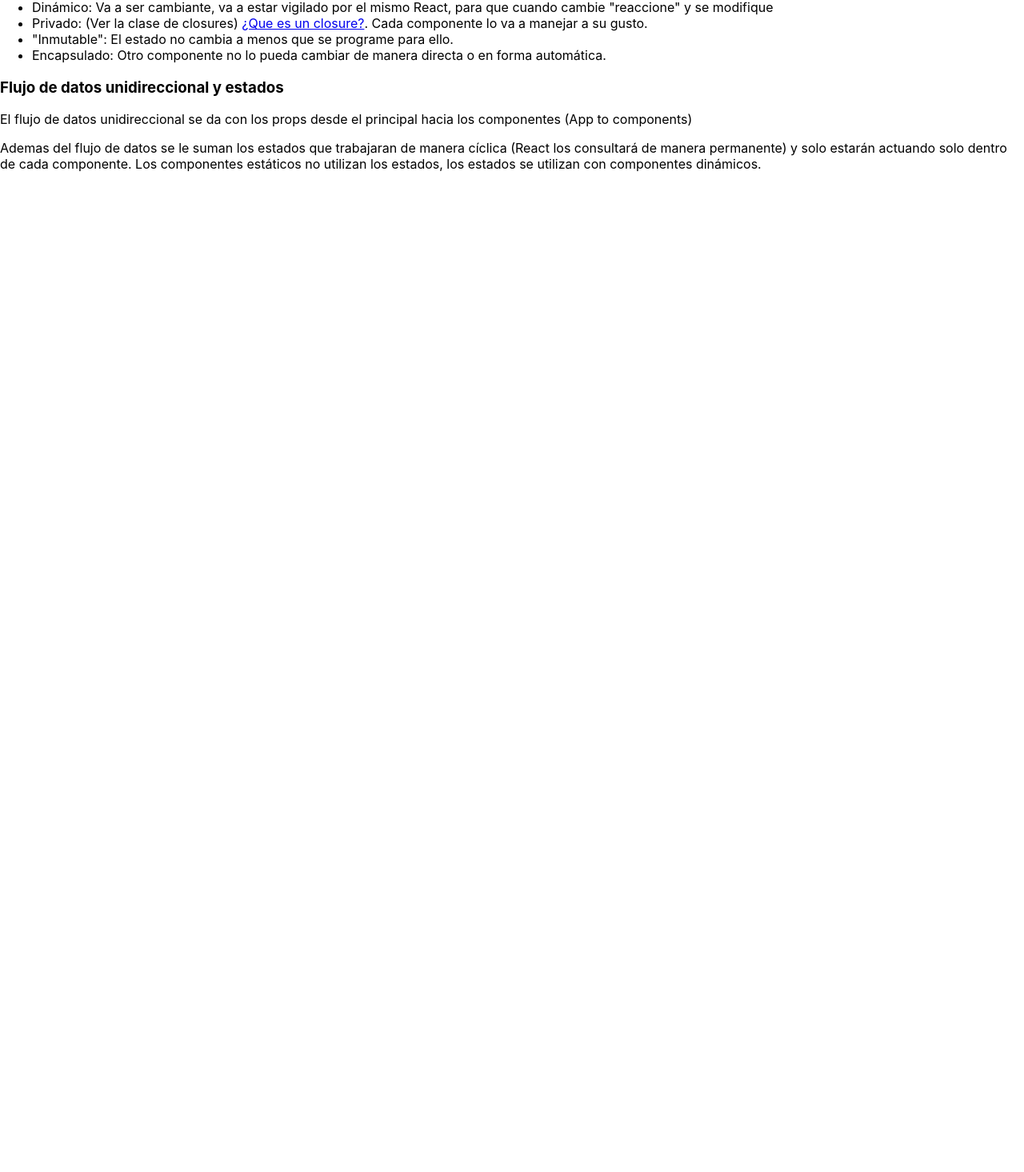
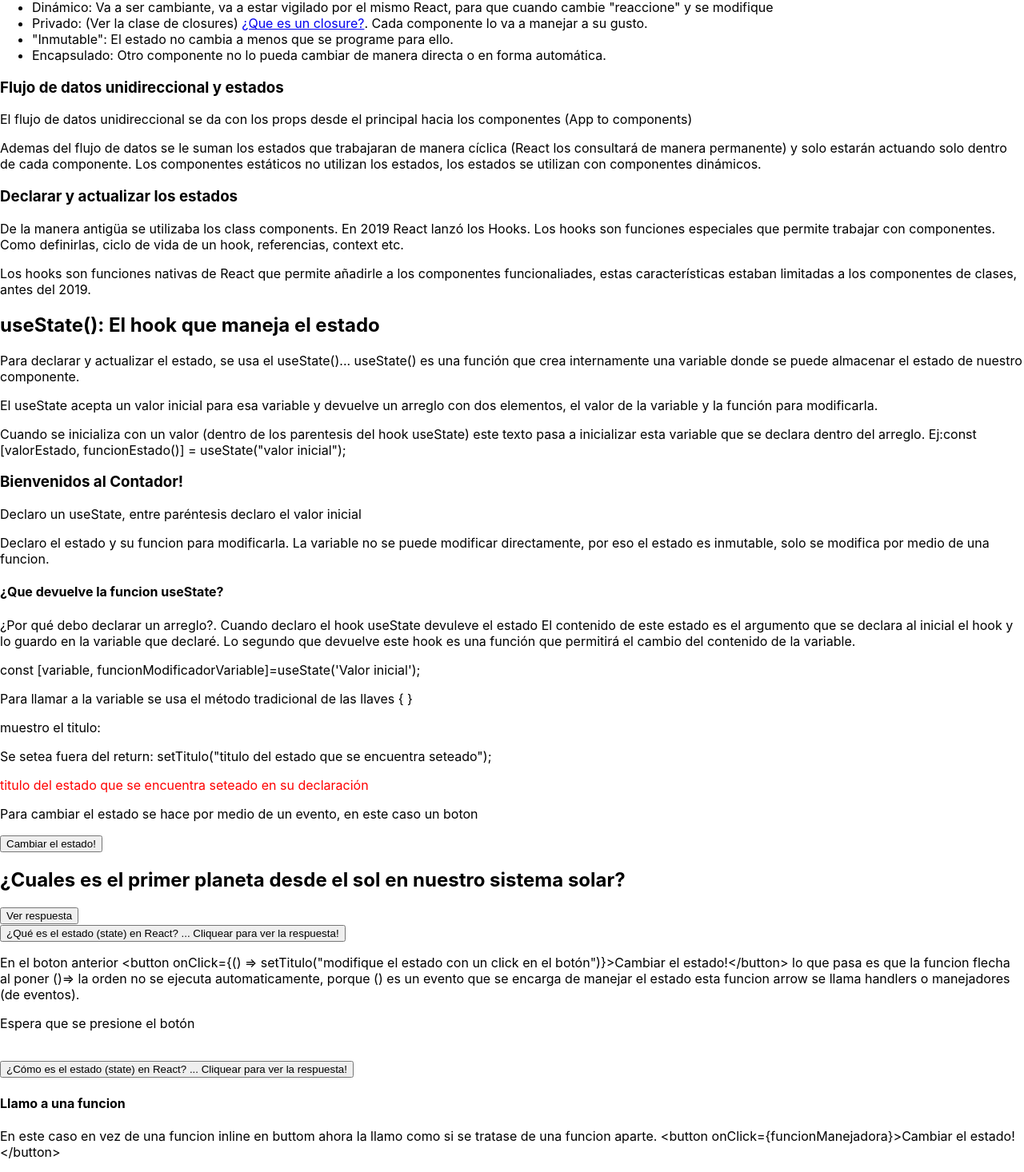
Before and after one commit to patricioprietogaray/numen2023, a React (Create React App) app: page / in a window 1280 px wide. Shown: the part 2321-3787 px from the top of the page at 80% size. Before the commit the page ends 2552 px from the top, so only its background shows below. Built offline with nearby package versions, Linux system fonts and the light colour scheme.

Commit message:
funciones arrow y uso de useState

```diff
--- a/src/App.js
+++ b/src/App.js
@@ -1,5 +1,6 @@
 // import logo from './logo.svg';
 import './App.css';
+import Contador from './componentes/contador';
 
 function App() {
 
@@ -220,9 +221,37 @@ function App() {
       <p>Ademas del flujo de datos se le suman los estados que trabajaran de manera cíclica
         (React los consultará de manera permanente) y solo estarán actuando solo dentro de cada componente. Los componentes
         estáticos no utilizan los estados, los estados se utilizan con componentes dinámicos.
+      </p>
+      <h3>
+        Declarar y actualizar los estados
+      </h3>
+      <p>
+        De la manera antigüa se utilizaba los class components. En 2019 React lanzó los Hooks.
+        Los hooks son funciones especiales que permite trabajar con componentes. Como definirlas,
+        ciclo de vida de un hook, referencias, context etc.
+      </p>
+      <p>
+        Los hooks son funciones nativas de React que permite añadirle a los componentes
+        funcionaliades, estas características estaban limitadas a los componentes de clases,
+        antes del 2019.
+      </p>
+      <h2>useState(): El hook que maneja el estado</h2>
+      <p>Para declarar y actualizar el estado, se usa el useState()... useState() es una
+        función que crea internamente una variable donde se puede almacenar el estado de
+        nuestro componente.</p>
+      <p>
+        El useState acepta un valor inicial para esa variable y devuelve un arreglo con
+        dos elementos, el valor de la variable y la función para modificarla.
+      </p>
+      <p>
+        Cuando se inicializa con un valor (dentro de los parentesis del hook useState) este
+        texto pasa a inicializar esta variable que se declara dentro del arreglo. Ej:
+        {'const [valorEstado, funcionEstado()] = useState("valor inicial");'}
+      </p>
+      <Contador />
 
-      </p>
-      {/* 50 minutos */}
+
+      {/* 56 minutos */}
     </>
   );
 }
--- /dev/null
+++ b/src/componentes/contador.js
@@ -0,0 +1,102 @@
+import React, { useState } from 'react';
+
+const Contador = () => {
+    // useState -> se declara el estado
+    // devuelve un array con el estado y una funcion para cambiarlo
+    // el estado esta protegido, privado y encapsulado
+    // si se declara con let puedo cambiar directamente titulo
+    const [titulo, setTitulo] = useState('titulo del estado que se encuentra seteado en su declaración');
+    // titulo = "Pindonga";
+    // setTitulo('titulo del estado que se encuentra seteado');
+
+     const [planeta, setPlaneta] = useState('');
+
+    // const [planetaOrden, setPlanetaOrden] = useState('-1');
+
+    // const mostrarPlanetaOrden = (planetaOrden) => {
+    //     switch (planetaOrden) {
+    //         case 0:
+    //             setPlanetaOrden(`Orden del planeta: ${planetaOrden} - El Sol`);
+    //             return setPlanetaOrden(planetaOrden + 1);
+    //         case 1:
+    //             setPlanetaOrden(`Orden del planeta: ${planetaOrden} - Mercurio`);
+    //             return setPlanetaOrden(planetaOrden + 1);
+    //         default:
+    //             return `Orden del planeta: ${planetaOrden}`;
+    //     }
+    // }
+
+    const [que, setQue] = useState("");
+    // setQue("que es el estado?");
+    const [como, setComo] = useState("");
+
+    const queEstado = () => setQue("que es el estado?");
+
+    const comoEstado = () => {
+        setComo("como es el estado?");
+    }
+
+    const [maneja, setManeja] = useState("");
+
+    const verFuncionManejadora = () => {
+        setManeja("Llamado a una funcion manejadora");
+    }
+
+    const ocultarFuncionManejadora = () => {
+        setManeja("");
+    }
+    return (
+        <div>
+            <h3>Bienvenidos al Contador!</h3>
+
+            <p>Declaro un useState, entre paréntesis declaro el valor inicial</p>
+            <p>Declaro el estado y su funcion para modificarla. La variable no se puede modificar directamente,
+                por eso el estado es inmutable, solo se modifica por medio de una funcion.
+            </p>
+            <h4>¿Que devuelve la funcion useState?</h4>
+            <p>
+                ¿Por qué debo declarar un arreglo?. Cuando declaro el hook useState devuleve el estado
+                El contenido de este estado es el argumento que se declara al inicial el hook y lo guardo
+                en la variable que declaré. Lo segundo que devuelve este hook es una función que permitirá
+                el cambio del contenido de la variable.
+            </p>
+            <p>const {"[variable, funcionModificadorVariable]=useState('Valor inicial');"}</p>
+            <p>Para llamar a la variable se usa el método tradicional de las llaves {'{ }'} </p>
+            <p>muestro el titulo: </p>
+            <p>Se setea fuera del return: setTitulo{'("titulo del estado que se encuentra seteado");'}</p>
+            <span style={{color: "red"}}>{titulo}</span>
+            <p>Para cambiar el estado se hace por medio de un evento, en este caso un boton</p>
+            <button onClick={() => setTitulo("modifique el estado con un click en el botón")}>Cambiar el estado!</button>
+            <h2>¿Cuales es el primer planeta desde el sol en nuestro sistema solar?</h2>
+            <button onClick={() => setPlaneta("Mercurio es el planeta más cercano al sistema solar!")}>Ver respuesta</button>
+            {planeta}
+            {/* <h2>Closure que muestra a los planetas gigantes, rocosos y enanos en orden cada vez que presiono el boton</h2>
+            <button onClick={()=>{mostrarPlanetaOrden(planetaOrden)}}>Mostrar planeta</button>
+            <h6>{mostrarPlanetaOrden}</h6> */}
+            <br />
+            {/* se llama a la funcion sin () caso contrario hace una recursividad y todo se cuelga */}
+            <button onClick={queEstado}>¿Qué es el estado (state) en React? ... Cliquear para ver la respuesta!</button>
+            <section>{que}</section>
+            <p>En el boton anterior {'<button onClick={() => setTitulo("modifique el estado con un click en el botón")}>Cambiar el estado!</button>'} lo que
+                pasa es que la funcion flecha al poner {'()=>'} la orden no se ejecuta automaticamente, porque {'()'} es un evento
+                que se encarga de manejar el estado esta funcion arrow se llama handlers o manejadores {'(de eventos)'}.</p>
+            <p>Espera que se presione el botón</p>
+            <br />
+            <button onClick={comoEstado}>¿Cómo es el estado (state) en React? ... Cliquear para ver la respuesta!</button>
+            <section>{como}</section>
+            <section>
+                <h4>Llamo a una funcion</h4>
+                <p>En este caso en vez de una funcion inline en buttom ahora la llamo como
+                    si se tratase de una funcion aparte. {'<button onClick={funcionManejadora}>Cambiar el estado!</button>'}
+                </p>
+                <button onClick={verFuncionManejadora}>Ver funcion manejadora o handler</button>
+                <button onClick={ocultarFuncionManejadora}>Ocultar la respuesta</button>
+                <span style={{color: "blue"}}>{maneja}</span>
+            </section>
+
+        </div>
+        // 1:24
+    );
+}
+
+export default Contador;
```
